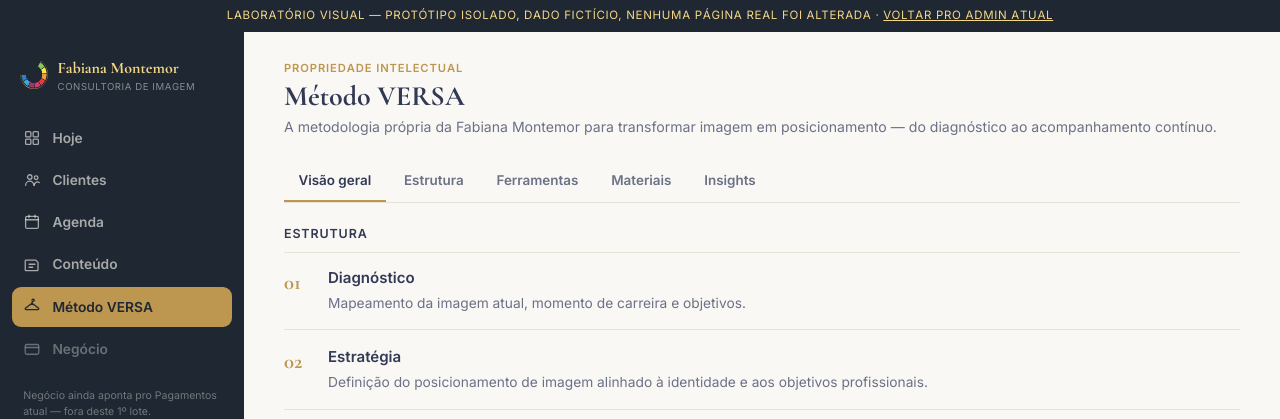
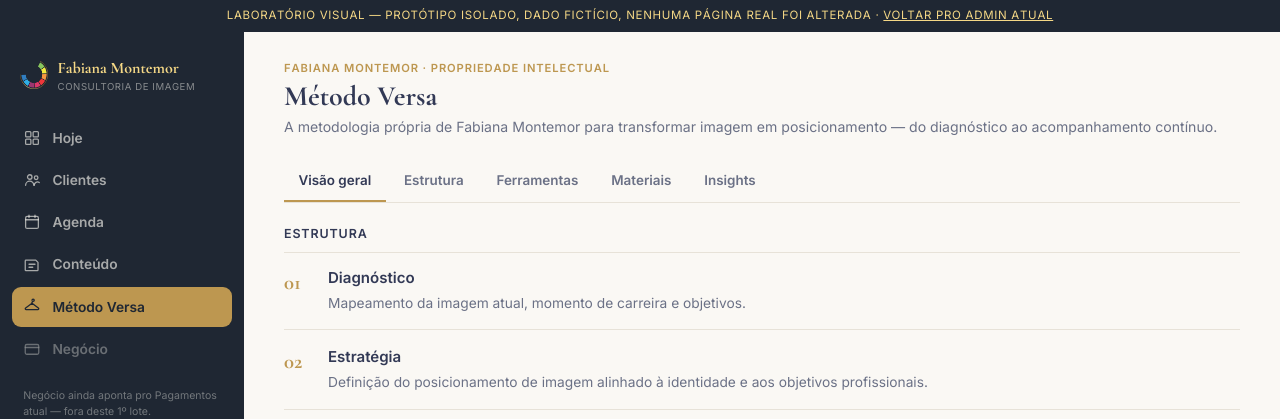
Before and after one commit to rocoutinho/avie-app, a Flask app: page /admin/design-preview/metodo-versa in a window 1280 px wide. Shown: the top 419 px of the page. Run offline with Flask 3, Linux system fonts and the light colour scheme; the visitor is signed in with stand-in values (Sample User, id 1); data comes from the database, SQL or seed files in the repository; some libraries are stand-ins or nearby versions.

Commit message:
Position Método Versa hierarchically under Fabiana Montemor (#80)
Versa is a method that bundles Fabiana's services — it isn't a parallel
brand. Fixes to make that hierarchy explicit in the design-preview
prototype:

- Drop the all-caps "VERSA" styling everywhere in favor of "Versa"
  (matches the real /metodo-versa page's own casing), so it reads as a
  named method rather than a co-equal or parent brand.
- The Método Versa page's eyebrow now leads with "Fabiana Montemor"
  before the method name, mirroring how the real page's lead paragraph
  already attributes it to her.


Claude-Session: https://claude.ai/code/session_017Zi1aPN9nMStgdhVAR4tYw

Co-authored-by: Claude <noreply@anthropic.com>

```diff
--- a/blueprints/design_preview.py
+++ b/blueprints/design_preview.py
@@ -28,7 +28,7 @@ MOCK_CLIENTS = [
         "id": 1,
         "full_name": "Mariana Alves",
         "initials": "MA",
-        "service": "Consultoria VERSA Completa",
+        "service": "Consultoria Versa Completa",
         "stage": "dossie",
         "stage_label": "Dossiê em desenvolvimento",
         "next_action": "Assinatura Visual",
@@ -52,7 +52,7 @@ MOCK_CLIENTS = [
         "id": 3,
         "full_name": "Renata Lima",
         "initials": "RL",
-        "service": "Consultoria VERSA Completa",
+        "service": "Consultoria Versa Completa",
         "stage": "evolucao",
         "stage_label": "Em acompanhamento",
         "next_action": "Follow-up",
@@ -64,7 +64,7 @@ MOCK_CLIENTS = [
         "id": 4,
         "full_name": "Carolina Mendes",
         "initials": "CM",
-        "service": "Consultoria VERSA Completa",
+        "service": "Consultoria Versa Completa",
         "stage": "dossie",
         "stage_label": "Dossiê estratégico em revisão",
         "next_action": "Finalizar dossiê",
@@ -88,7 +88,7 @@ MOCK_CLIENTS = [
         "id": 6,
         "full_name": "Fernanda Ribeiro",
         "initials": "FR",
-        "service": "Consultoria VERSA Completa",
+        "service": "Consultoria Versa Completa",
         "stage": "lead",
         "stage_label": "Novo lead — aguardando contato",
         "next_action": None,
@@ -239,7 +239,7 @@ MOCK_CLIENT_DETAILS = {
 MOCK_TODAY_AGENDA = [
     {
         "time": _at(days=0, hours=1, minutes=-15),
-        "title": "Diagnóstico VERSA",
+        "title": "Diagnóstico Versa",
         "client_name": "Mariana Alves",
         "client_id": 1,
         "mode": "online",
--- a/templates/design_preview/_sidebar.html
+++ b/templates/design_preview/_sidebar.html
@@ -25,7 +25,7 @@
   </a>
   <a href="{{ url_for('design_preview.metodo_versa') }}" class="vp-sidebar-link{% if ep == 'design_preview.metodo_versa' %} is-active{% endif %}">
     <svg viewBox="0 0 24 24" fill="none" stroke="currentColor" stroke-width="1.7" stroke-linecap="round" stroke-linejoin="round" aria-hidden="true"><path d="M12 3a1.5 1.5 0 1 1 1.5 1.5c-.7 0-1.5.5-1.5 1.5v1"/><path d="M12 7l8.5 6.2c1 .8.4 2.3-.8 2.3H4.3c-1.2 0-1.8-1.5-.8-2.3L12 7Z"/></svg>
-    <span>Método VERSA</span>
+    <span>Método Versa</span>
   </a>
   <a href="{{ url_for('payments.list_payments') }}" class="vp-sidebar-link is-placeholder">
     <svg viewBox="0 0 24 24" fill="none" stroke="currentColor" stroke-width="1.7" stroke-linecap="round" stroke-linejoin="round" aria-hidden="true"><rect x="3" y="6" width="18" height="13" rx="2"/><path d="M3 10h18"/></svg>
--- a/templates/design_preview/cliente_360.html
+++ b/templates/design_preview/cliente_360.html
@@ -25,7 +25,7 @@
   </div>
 </div>
 
-<div class="vp-page-eyebrow" style="margin-top: 0.5rem;">Jornada VERSA</div>
+<div class="vp-page-eyebrow" style="margin-top: 0.5rem;">Jornada Versa</div>
 <div class="vp-journey">
   {% for step in detail.journey %}
   <div class="vp-journey-step {{ 'is-done' if step.status == 'done' else ('is-current' if step.status == 'current' else '') }}">
--- a/templates/design_preview/metodo_versa.html
+++ b/templates/design_preview/metodo_versa.html
@@ -1,9 +1,9 @@
 {% extends "design_preview/_base.html" %}
-{% block title %}Método VERSA{% endblock %}
+{% block title %}Método Versa{% endblock %}
 {% block vp_content %}
-<p class="vp-page-eyebrow">Propriedade intelectual</p>
-<h1 class="vp-page-title">Método VERSA</h1>
-<p class="vp-page-sub">A metodologia própria da Fabiana Montemor para transformar imagem em posicionamento — do diagnóstico ao acompanhamento contínuo.</p>
+<p class="vp-page-eyebrow">Fabiana Montemor · Propriedade intelectual</p>
+<h1 class="vp-page-title">Método Versa</h1>
+<p class="vp-page-sub">A metodologia própria de Fabiana Montemor para transformar imagem em posicionamento — do diagnóstico ao acompanhamento contínuo.</p>
 
 <div class="vp-tabs" style="margin-top: 1.5rem;">
   <a href="#" class="is-active">Visão geral</a>
```
